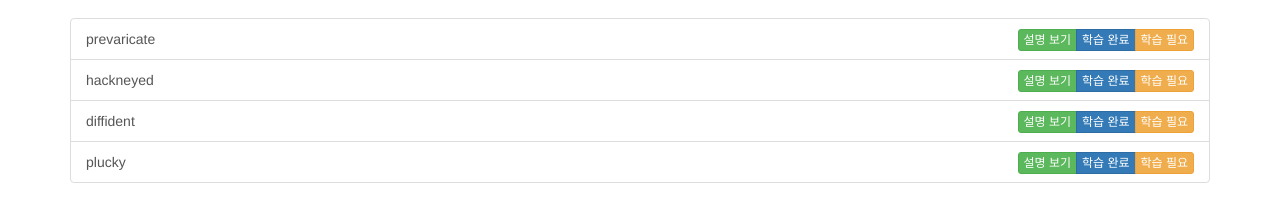
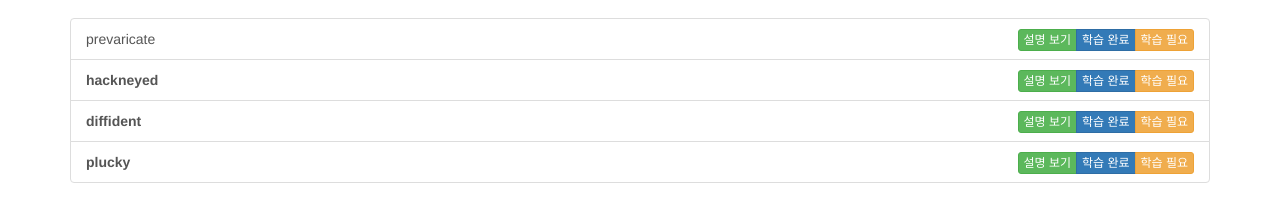
Before and after one commit to paulsoh/react-tutorial, a React (Create React App) app: page / in a window 1280 px wide. Shown: the part 188-410 px from the top of the page. Built offline with nearby package versions, Linux system fonts and the light colour scheme.

Commit message:
Apply different style depending on isLearned flag

```diff
--- a/src/App.js
+++ b/src/App.js
@@ -9,7 +9,7 @@ class App extends Component {
     vocabList: [
       {
         word: 'prevaricate',
-        isLearned: false,
+        isLearned: true,
       },
       {
         word: 'hackneyed',
--- a/src/VocabItem.js
+++ b/src/VocabItem.js
@@ -2,9 +2,13 @@ import React from 'react';
 
 class VocabItem extends React.Component {
   render = () => {
+    const renderWord = this.props.isLearned ? this.props.word : (
+      <b>{this.props.word}</b>
+    )
+
     return (
       <a className="list-group-item">
-        {this.props.word}
+        {renderWord}
         <div className="pull-right">
           <div className="btn-group btn-group-xs" role="group" aria-label="...">
             <button type="button" className="btn btn-success">설명 보기</button>
--- a/src/VocabList.js
+++ b/src/VocabList.js
@@ -7,6 +7,7 @@ class VocabList extends React.Component {
       return (
         <VocabItem
           word={vocab.word}
+          isLearned={vocab.isLearned}
         />
       )
     })
```
